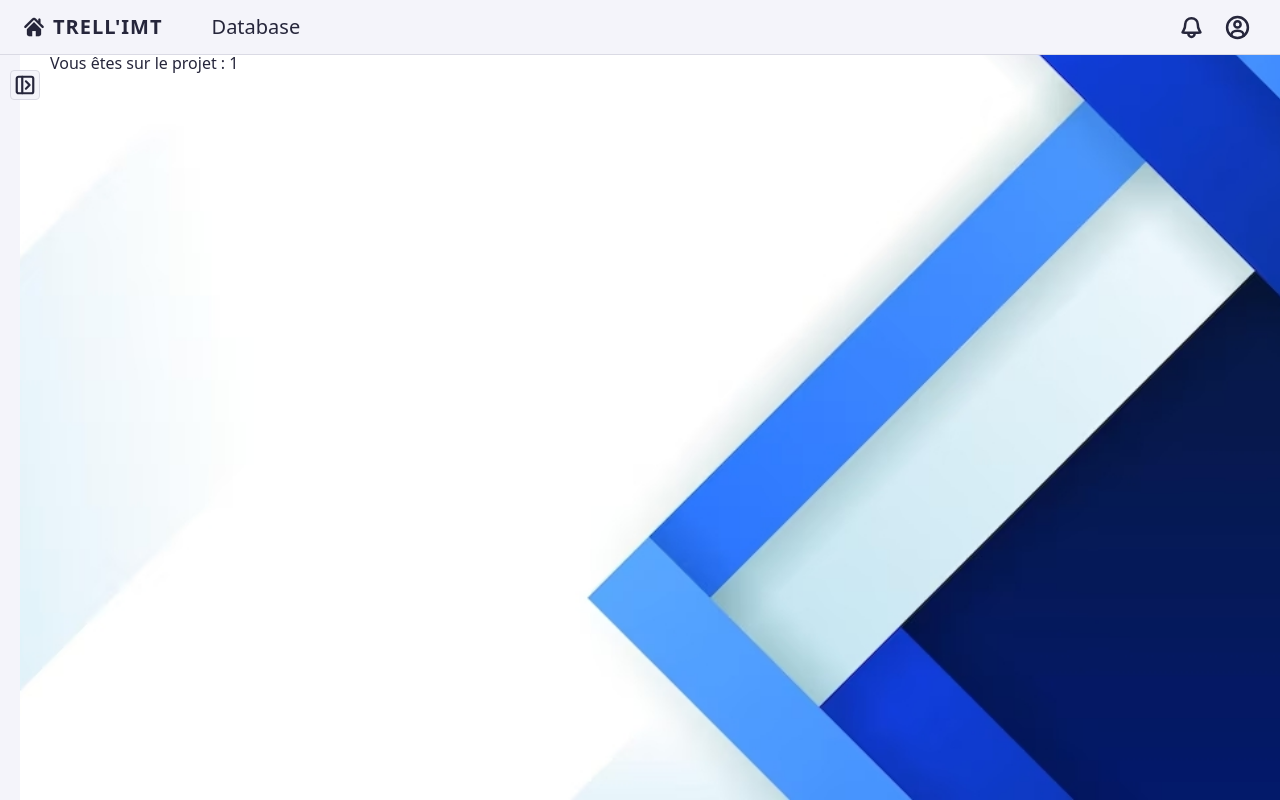
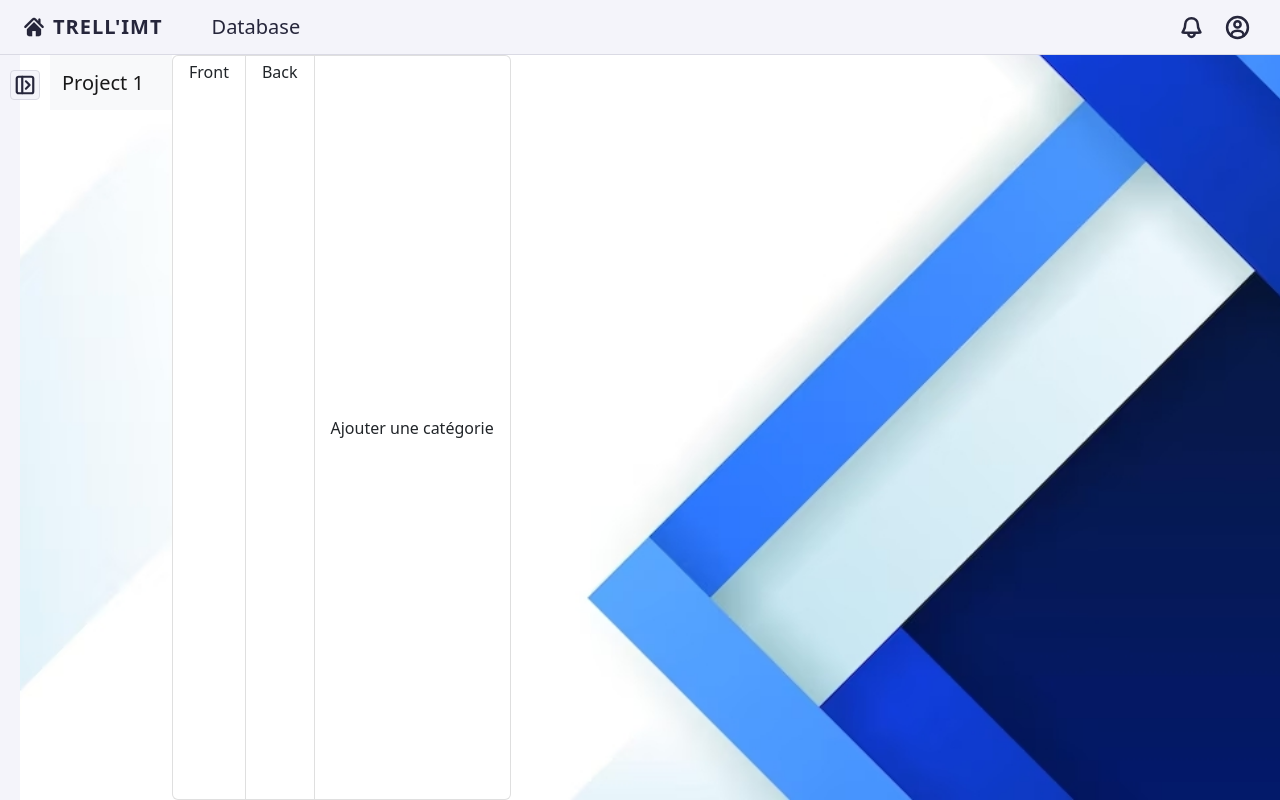
Before and after one commit to Loyceman/TrelloProjetUEWeb, a Flask app: page /projects/standard_view/1 in a window 1280 px wide. Run offline with Flask 3, Linux system fonts and the light colour scheme; a user stored in the database is signed in; data comes from the database, SQL or seed files in the repository; some libraries are stand-ins or nearby versions.

Commit message:
Start of Project page

```diff
--- a/app.py
+++ b/app.py
@@ -253,14 +253,9 @@ def save_project():
 
 
 # PROJECT PAGES
-@login_required
-@app.route('/projects/standard_view/<int:project_id>', methods=['GET', 'POST'])
 
 @app.route('/projects/standard_view/<int:project_id>', methods=['GET','POST'])
 def standard_project_page(project_id):
-    # Utilisez l'ID du projet pour récupérer les données du projet depuis la base de données
-    project = Project.query.get(project_id)
-    return render_template("project_standard_view.html.jinja2", project=project, pid=project_id)
     project = Project.query.get(project_id)
     print(project.id)
     return render_template("project_standard_view.html.jinja2", project=project)
@@ -438,7 +433,7 @@ def show_database():
                 if hasattr(linked_objects, "__iter__"):
                     linked_ids = [linked_object.id for linked_object in linked_objects]
                 else:
-                    linked_ids = linked_objects.id
+                    linked_ids = [linked_objects.id]
                 print(" with ids : " + str(linked_ids))
 
     return render_template('database.html.jinja2', columns=columns_dict, data=data, getattr=getattr)
--- a/templates/project_standard_view.html.jinja2
+++ b/templates/project_standard_view.html.jinja2
@@ -5,6 +5,18 @@
 
 {% block pageProject %}
 
-    <p>Vous êtes sur le projet : {{ pid }}</p>
+    <nav class="navbar navbar-light bg-light">
+        <div class="container-fluid">
+            <span class="navbar-brand mb-0 h1">{{ project.name }}</span>
+        </div>
+    </nav>
+
+    <ul class="list-group list-group-horizontal">
+        {% for category in project.categories %}
+            <li class="list-group-item"> {{ category.name }}</li>
+        {% endfor %}
+
+            <button class="list-group-item"> Ajouter une catégorie</button>
+    </ul>
 
 {% endblock %}
```
